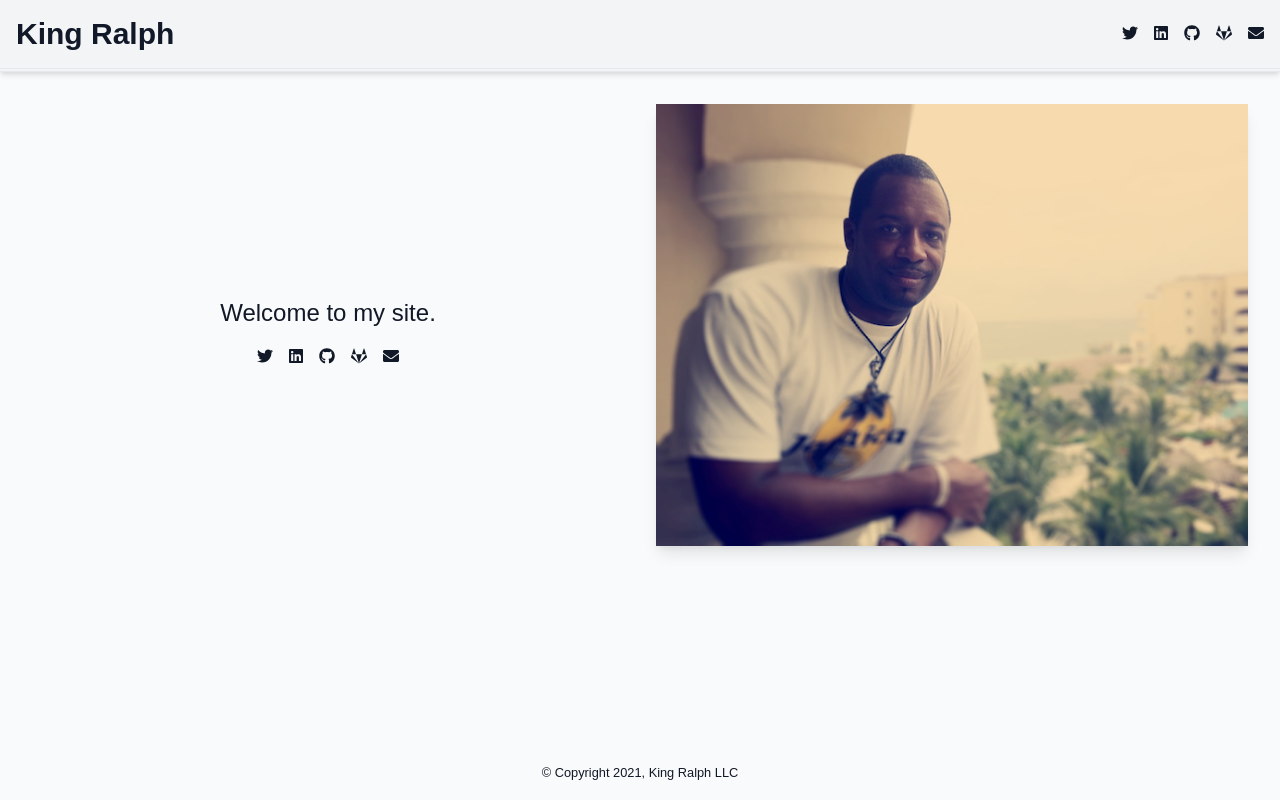
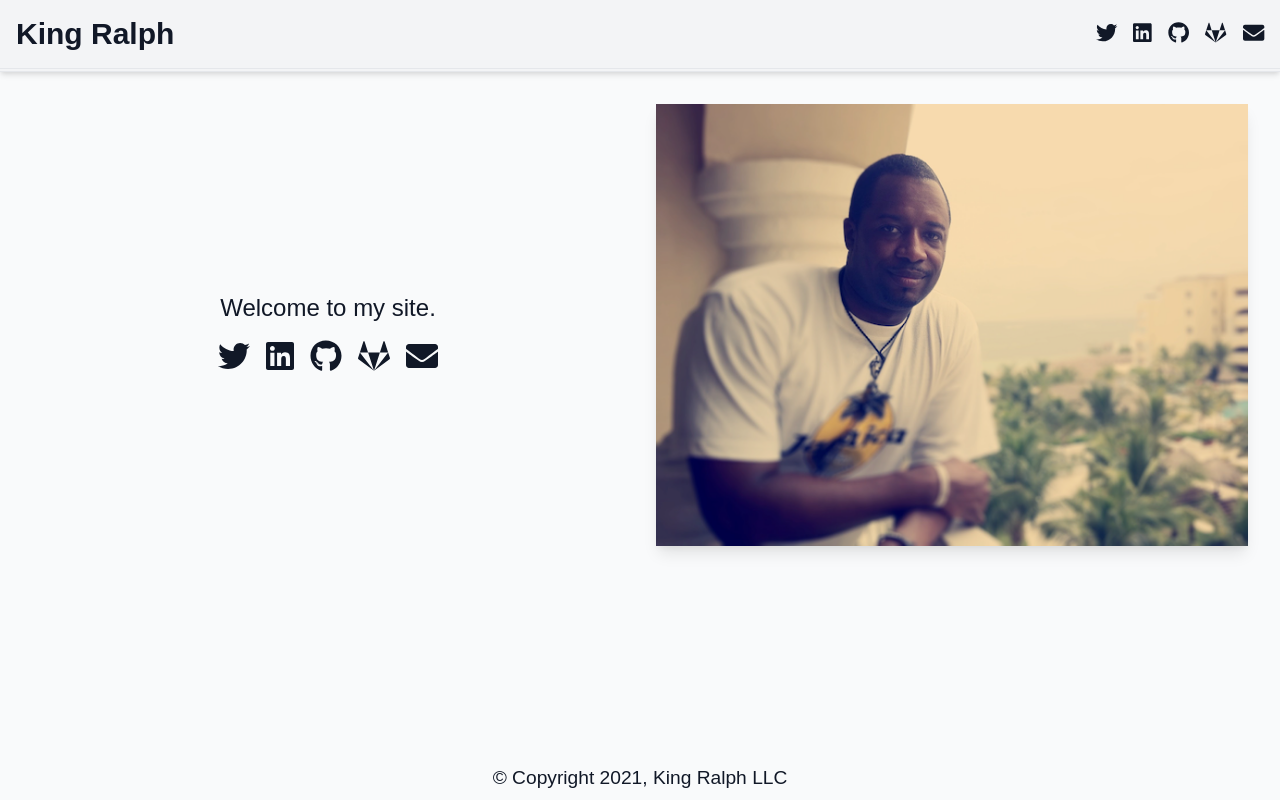
Before and after one commit to kingralph33/kingralph-dev, a Next.js app: page / in a window 1280 px wide. Built offline with nearby package versions, Linux system fonts and the light colour scheme; a web font is replaced by a local one.

Commit message:
Icon size increase

```diff
--- a/components/footer.js
+++ b/components/footer.js
@@ -4,7 +4,7 @@ export default function Footer() {
     };
 
     return (
-        <footer className="h-10 text-center text-gray-900 dark:text-gray-100">
+        <footer className="h-10 text-2xl text-center text-gray-900 dark:text-gray-100">
             <small>&copy; Copyright {getCurrentYear()}, King Ralph LLC</small>
         </footer>
     );
--- a/components/navbar.js
+++ b/components/navbar.js
@@ -12,19 +12,19 @@ export default function NavBar(){
                 </div>
                 <div className="space-x-4">
                     <Link href="https://twitter.com/KingRalph33">
-                        <a target="_blank" rel="noreferrer"><FontAwesomeIcon className="text-sm md:text-xl text-gray-900 dark:text-gray-100 hover:text-indigo-400 dark:hover:text-gray-600" icon={['fab', 'twitter']} /></a>
+                        <a target="_blank" rel="noreferrer"><FontAwesomeIcon className="text-gray-900 dark:text-gray-100 hover:text-indigo-400 dark:hover:text-gray-600" icon={['fab', 'twitter']} size="lg" /></a>
                     </Link>
                     <Link href="https://www.linkedin.com/in/ralphkingjr/">
-                        <a target="_blank" rel="noreferrer"><FontAwesomeIcon className="text-sm md:text-xl text-gray-900 dark:text-gray-100  hover:text-indigo-400 dark:hover:text-gray-600" icon={['fab', 'linkedin']} /></a>
+                        <a target="_blank" rel="noreferrer"><FontAwesomeIcon className="text-gray-900 dark:text-gray-100  hover:text-indigo-400 dark:hover:text-gray-600" icon={['fab', 'linkedin']} size="lg" /></a>
                     </Link>
                     <Link href="https://github.com/kingralph33">
-                        <a target="_blank" rel="noreferrer"><FontAwesomeIcon className="text-sm md:text-xl text-gray-900 dark:text-gray-100 hover:text-indigo-400 dark:hover:text-gray-600" icon={['fab', 'github']} /></a>
+                        <a target="_blank" rel="noreferrer"><FontAwesomeIcon className="text-gray-900 dark:text-gray-100 hover:text-indigo-400 dark:hover:text-gray-600" icon={['fab', 'github']} size="lg" /></a>
                     </Link>
                     <Link href="https://gitlab.com/kingralph33">
-                        <a target="_blank" rel="noreferrer"><FontAwesomeIcon className="text-sm md:text-xl text-gray-900 dark:text-gray-100 hover:text-indigo-500 dark:hover:text-gray-600" icon={['fab', 'gitlab']} /></a>
+                        <a target="_blank" rel="noreferrer"><FontAwesomeIcon className="text-gray-900 dark:text-gray-100 hover:text-indigo-500 dark:hover:text-gray-600" icon={['fab', 'gitlab']} size="lg" /></a>
                     </Link>
                     <Link href="mailto:ralph@kingralph.dev">
-                        <a target="_blank" rel="noreferrer"><FontAwesomeIcon className="text-sm md:text-xl text-gray-900 dark:text-gray-100 hover:text-indigo-400 dark:hover:text-gray-600" icon="envelope"  /></a>
+                        <a target="_blank" rel="noreferrer"><FontAwesomeIcon className="text-gray-900 dark:text-gray-100 hover:text-indigo-400 dark:hover:text-gray-600" icon="envelope"  size="lg" /></a>
                     </Link>
                 </div>
             </div>
--- a/pages/index.js
+++ b/pages/index.js
@@ -21,19 +21,19 @@ export default function Home() {
           <h2 className="text-2xl text-gray-900 dark:text-gray-100">Welcome to my site.</h2>
           <div className="space-x-4">
                 <Link href="https://twitter.com/KingRalph33">
-                    <a target="_blank" rel="noreferrer"><FontAwesomeIcon className="text-2xl md:text-4xl text-gray-900 dark:text-gray-100 hover:text-indigo-600 dark:hover:text-gray-600" icon={['fab', 'twitter']} /></a>
+                    <a target="_blank" rel="noreferrer"><FontAwesomeIcon className="text-gray-900 dark:text-gray-100 hover:text-indigo-600 dark:hover:text-gray-600" icon={['fab', 'twitter']} size="2x" /></a>
                 </Link>
                 <Link href="https://www.linkedin.com/in/ralphkingjr/">
-                    <a target="_blank" rel="noreferrer"><FontAwesomeIcon className="text-2xl md:text-4xl text-gray-900 dark:text-gray-100 hover:text-indigo-600 dark:hover:text-gray-600" icon={['fab', 'linkedin']} /></a>
+                    <a target="_blank" rel="noreferrer"><FontAwesomeIcon className="text-gray-900 dark:text-gray-100 hover:text-indigo-600 dark:hover:text-gray-600" icon={['fab', 'linkedin']} size="2x" /></a>
                 </Link>
                 <Link href="https://github.com/kingralph33">
-                    <a target="_blank" rel="noreferrer"><FontAwesomeIcon className="text-2xl md:text-4xl text-gray-900 dark:text-gray-100 hover:text-indigo-600 dark:hover:text-gray-600" icon={['fab', 'github']} /></a>
+                    <a target="_blank" rel="noreferrer"><FontAwesomeIcon className="text-gray-900 dark:text-gray-100 hover:text-indigo-600 dark:hover:text-gray-600" icon={['fab', 'github']} size="2x" /></a>
                 </Link>
                 <Link href="https://gitlab.com/kingralph33">
-                    <a target="_blank" rel="noreferrer"><FontAwesomeIcon className="text-2xl md:text-4xl text-gray-900 dark:text-gray-100 hover:text-indigo-600 dark:hover:text-gray-600" icon={['fab', 'gitlab']} /></a>
+                    <a target="_blank" rel="noreferrer"><FontAwesomeIcon className="text-gray-900 dark:text-gray-100 hover:text-indigo-600 dark:hover:text-gray-600" icon={['fab', 'gitlab']} size="2x" /></a>
                 </Link>
                 <Link href="mailto:ralph@kingralph.dev">
-                    <a target="_blank" rel="noreferrer"><FontAwesomeIcon className="text-2xl md:text-4xl text-gray-900 dark:text-gray-100 hover:text-indigo-600 dark:hover:text-gray-600" icon="envelope" /></a>
+                    <a target="_blank" rel="noreferrer"><FontAwesomeIcon className="text-gray-900 dark:text-gray-100 hover:text-indigo-600 dark:hover:text-gray-600" icon="envelope" size="2x" /></a>
                 </Link>
             </div>
         </div>
```
